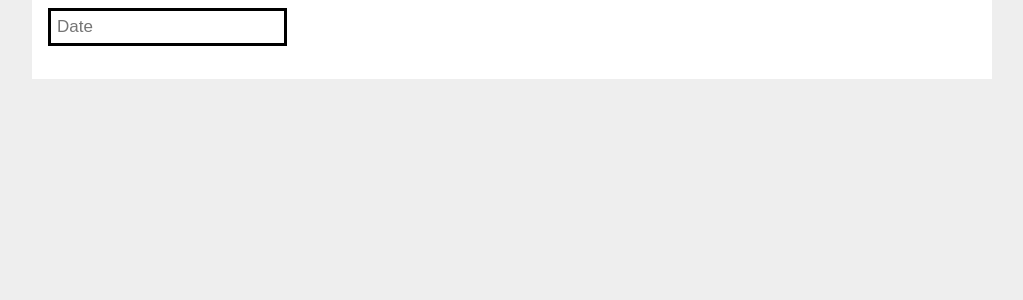
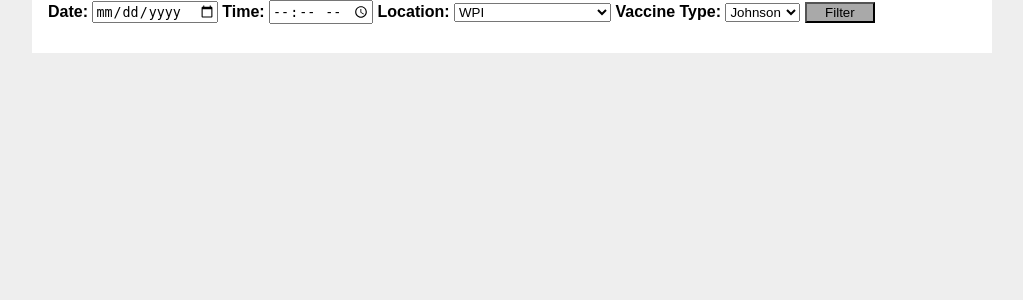
Before and after one commit to panargirakis/Vaccine_Management_System_DBMS, a Flask app: template flaskr/templates/auth/schedule_appt.html in a window 1280 px wide. Shown: the part 98-398 px from the top of the page, without its empty margins (128-1151 px from the left). Run offline with Flask 2, Linux system fonts and the light colour scheme; the template is opened without the code that fills it, so the values that code supplies are empty.

Commit message:
Added Schedule Appointment Page
Currently, page is showing all appointments at WPI. I will change this to all available appointments. Filters are not yet implemented.

```diff
--- a/flaskr/app.py
+++ b/flaskr/app.py
@@ -62,6 +62,14 @@
     # return (str(query_results) if query_results else "User does not have any upcoming appointments")
     return query_results
 
+#@app.route('/user/<string:loc_name>/appointments')
+def show_available_appointments(name):
+    cursor = DB.get_instance()
+    cursor.execute(find_appt_by_dist_loc, ['WPI'])
+    # use find all available appointments query
+    query_results = cursor.fetchall()
+    return query_results
+
 ################################################################################
 #
 # Initialization is done once at startup time
--- a/flaskr/auth.py
+++ b/flaskr/auth.py
@@ -176,28 +176,23 @@
 def show_appt():
 
     user_id = session.get('user_id')
-    print(user_id)
+    #print(user_id)
     qres = app.show_upcoming_appointments(user_id)
     #qres = app.show_upcoming_appointments(741852963)
-    print(qres)
+    #print(qres)
     header = ("Appt Id", "Date & Time", "Location", "Street", "Apartment", "City", "State", "Country","Vaccine")
     return render_template('auth/show_appt.html', header=header, data=qres)
 
 
 @bp.route('/schedule_appt', methods=('GET', 'POST'))
 def schedule_appt():
-    data = (
-        ("sanika","CS","vaccine1"),
-        ("Nick","DS","vaccine2"),
-        ("Panos",'CS',"vaccine3"),
-    )
-    return render_template('auth/schedule_appt.html', data=data)
+    qres = app.show_available_appointments("WPI")
+    #print(qres)
+    header = ("Appt Id", "Date", "Location", "Schedule")
+    return render_template('auth/schedule_appt.html', data=qres, header=header)
 
 
-
-
-#
-#
+#------------------------------
 # @bp.route('/login', methods=('GET', 'POST'))
 # def login():
 #     if request.method == 'POST':
--- a/flaskr/queries.py
+++ b/flaskr/queries.py
@@ -50,3 +50,9 @@
 "INNER JOIN Address ad ON ad.Address_ID = dl.Located " \
 "INNER JOIN Vaccine_Type vt ON vt.Vaccine_ID = ap.Vaccine_ID " \
 "WHERE ap.SSN = :ssn AND ap.Appt_date > SYSDATE"
+
+find_all_available_appointments = \
+"select a.appt_date, dl.location_name, a.is_part_of, v.vaccine_name"\
+"from appointments a, Distribution_Location dl, vaccine_type v"\
+"where a.ssn IS NULL and a.located = dl.Location_ID AND a.vaccine_id = v.vaccine_id"\
+"order by a.appt_id"
--- a/flaskr/templates/auth/schedule_appt.html
+++ b/flaskr/templates/auth/schedule_appt.html
@@ -4,47 +4,78 @@
 {% block header %}
     <h1>{% block title %}Schedule Appointments{% endblock %}</h1>
     <style>
-    #future_appt {
+    #schedule_appt {
     font-family: Arial, Helvetica, sans-serif;
     border-collapse: collapse;
     width: 100%;
     }
 
-    #future_appt td, #future_appt th {
+    #schedule_appt td, #schedule_appt th {
     border: 1px solid #ddd;
     padding: 8px;
     }
 
-    #future_appt tr:nth-child(even){background-color: #f2f2f2;}
+    #schedule_appt tr:nth-child(even){background-color: #f2f2f2;}
 
-    #future_appt tr:hover {background-color: #ddd;}
+    #schedule_appt tr:hover {background-color: #ddd;}
 
-    #future_appt th {
+    #schedule_appt th {
     padding-top: 12px;
     padding-bottom: 12px;
     text-align: left;
-    background-color: #4CAF50;
+    background-color: royalblue;
     color: white;
     }
 
     .topnav input[type=text] {
     float: left;
-    padding: 6px;
+    padding: 8px;
     border: solid;
     margin-top: 8px;
     margin-right: 16px;
     font-size: 17px;
+    }
+
+    #filter{
+        background-color: darkgrey;
+        width: 70px;
     }
     </style>
 {% endblock %}
 
 {% block content %}
     <div class="topnav">
-    <input type="text" placeholder="Date">
+
+    <label for="Date">Date:</label>
+    <input type="date" id="date" name="date">
+
+    <label for="time">Time:</label>
+    <input type="time" id="time" name="time">
+
+    <label for="location">Location:</label>
+    <select name="location" id="location">
+    <option value="WPI">WPI</option>
+    <option value="Roslindale">Roslindale</option>
+        <option value="Boston_Medical_center">Boston Medical Center</option>
+    </select>
+
+    <label for="Vaccine Type">Vaccine Type:</label>
+    <select name="vctype" id="vctype">
+    <option value="Johnson">Johnson</option>
+    <option value="Moderna">Moderna</option>
+        <option value="Moderna">Pfizer</option>
+    </select>
+
+    <input type="button", value="Filter", id="filter">
+
     </div>
 
 
-  <table id="future_appt">
+  <table id="schedule_appt">
+
+  {%  for heading in header %}
+      <th> {{ heading }} </th>
+  {% endfor %}
 
   {%  for row in data %}
       <tr>
@@ -53,6 +84,7 @@
           {{ cell }}
           </td>
       {% endfor %}
+      <td> <input type="button", value="Schedule"></td>
       </tr>
   {%  endfor %}
   </table>
```
